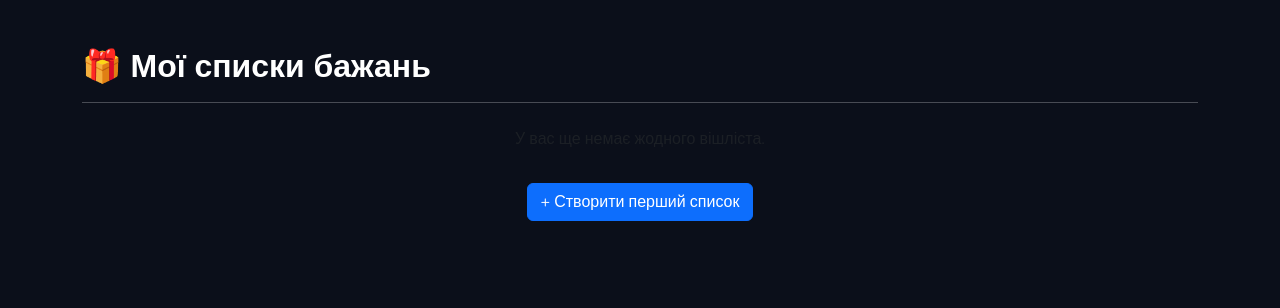
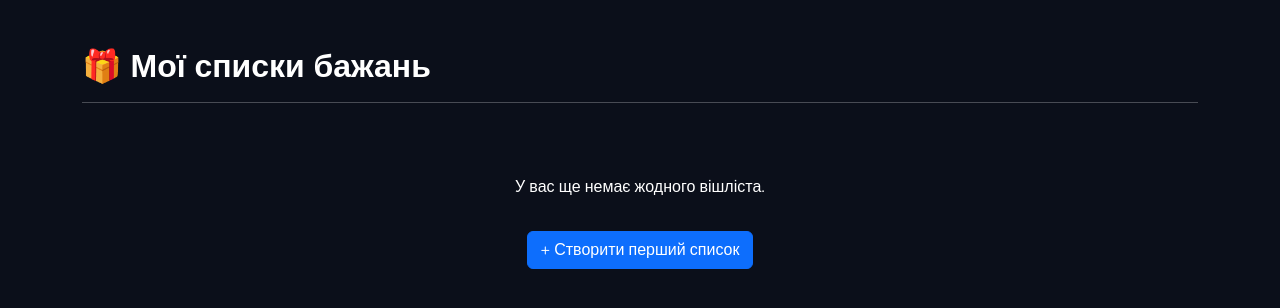
Before and after one commit to dubrovdim/wishlist, a Django app: page /dashboard/ in a window 1280 px wide. Shown: the part 62-370 px from the top of the page. Run offline with Django 5.2, Linux system fonts and the light colour scheme; the visitor is signed in with stand-in values (Sample User, id 1); data that the repository does not hold is empty.

Commit message:
white_text

```diff
--- a/templates/dashboard.html
+++ b/templates/dashboard.html
@@ -25,7 +25,7 @@
                 </div>
             </div>
         {% empty %}
-            <div class="col-12 text-center text-muted">
+            <div class="col-12 text-center mt-5">
                 <p>У вас ще немає жодного вішліста.</p>
                 <a href="{% url 'create_wishlist' %}" class="btn btn-primary mt-3">+ Створити перший список</a>
             </div>
```
